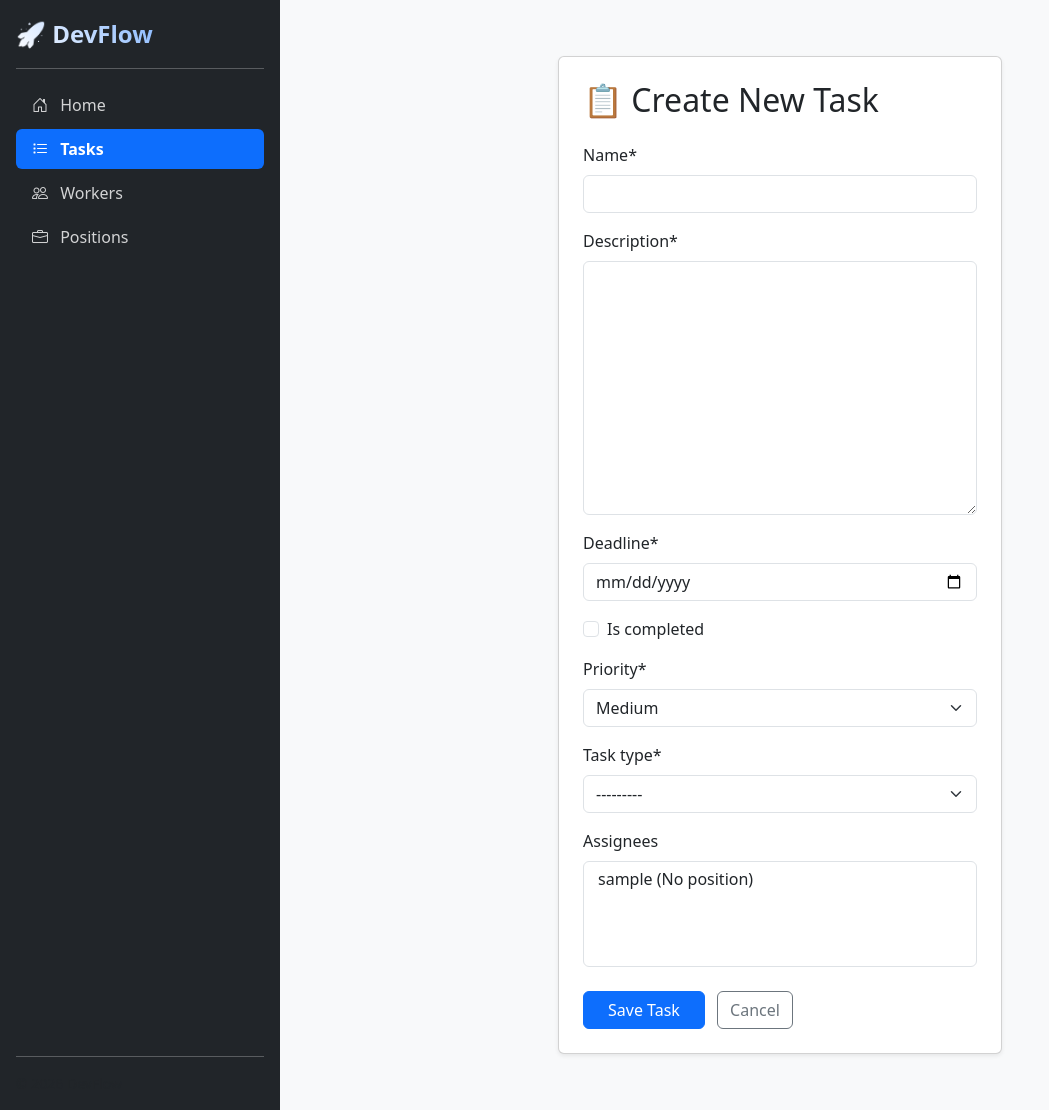
After one commit to Bohdan3457/it-task-manager, a Django app: page /task/create/ in a window 1280 px wide. The commit adds this page. Shown: the whole page, without its empty margins (0-1049 px from the left). Run offline with Django 5.2, Linux system fonts and the light colour scheme; the visitor is signed in with stand-in values (Sample User, id 1); data comes from the database, SQL or seed files in the repository; data that the repository does not hold is empty; some libraries are stand-ins or nearby versions.

Commit message:
Implement Task list, Task detail, and Position CRUD with templates

```diff
--- a/it_company_manager/settings.py
+++ b/it_company_manager/settings.py
@@ -38,6 +38,8 @@ INSTALLED_APPS = [
     'django.contrib.messages',
     'django.contrib.staticfiles',
     "task_manager",
+    "crispy_forms",
+    "crispy_bootstrap5",
 ]
 
 MIDDLEWARE = [
@@ -118,3 +120,7 @@ USE_TZ = True
 STATIC_URL = 'static/'
 
 AUTH_USER_MODEL = "task_manager.Worker"
+
+CRISPY_ALLOWED_TEMPLATE_PACKS = "bootstrap5"
+
+CRISPY_TEMPLATE_PACK = "bootstrap5"
--- /dev/null
+++ b/task_manager/forms.py
@@ -0,0 +1,10 @@
+from django import forms
+from .models import Task
+
+class TaskForm(forms.ModelForm):
+    class Meta:
+        model = Task
+        fields = ["name", "description", "deadline", "is_completed", "priority", "task_type", "assignees"]
+        widgets = {
+            "deadline": forms.DateInput(attrs={"type": "date"}),
+        }
--- a/task_manager/templates/task_manager/base.html
+++ b/task_manager/templates/task_manager/base.html
@@ -3,47 +3,96 @@
 <head>
     <meta charset="UTF-8">
     <meta name="viewport" content="width=device-width, initial-scale=1.0">
-    <title>{% block title %}IT Task Manager{% endblock %}</title>
-    <link href="https://cdn.jsdelivr.net/npm/bootstrap@5.3.2/dist/css/bootstrap.min.css" rel="stylesheet">
-    <link href="https://cdn.jsdelivr.net/npm/bootstrap-icons@1.11.1/font/bootstrap-icons.css" rel="stylesheet">
+    <title>{% block title %}DevFlow - IT Task Manager{% endblock %}</title>
+    <link href="https://cdn.jsdelivr.net/npm/bootstrap@5.3.0/dist/css/bootstrap.min.css" rel="stylesheet">
+    <link href="https://cdn.jsdelivr.net/npm/bootstrap-icons@1.11.0/font/bootstrap-icons.css" rel="stylesheet">
+    <style>
+        body, html {
+            height: 100%;
+            margin: 0;
+            background-color: #f8f9fa;
+        }
+        .wrapper {
+            display: flex;
+            height: 100vh;
+            overflow: hidden;
+        }
+        .sidebar-container {
+            width: 280px;
+            flex-shrink: 0;
+            background-color: #212529;
+        }
+        .content-container {
+            flex-grow: 1;
+            overflow-y: auto;
+            padding: 2rem;
+        }
+        .sidebar-link {
+            transition: all 0.2s ease-in-out;
+            border-radius: 0.375rem;
+            opacity: 0.8;
+        }
+        .sidebar-link:hover {
+            background-color: rgba(255, 255, 255, 0.1) !important;
+            color: #fff !important;
+            opacity: 1;
+            padding-left: 1rem;
+        }
+        .active-link {
+            background-color: #0d6efd !important;
+            color: #fff !important;
+            opacity: 1;
+            font-weight: 600;
+        }
+        .text-gradient {
+            background: linear-gradient(45deg, #fff, #86b7fe);
+            -webkit-background-clip: text;
+            -webkit-text-fill-color: transparent;
+        }
+    </style>
 </head>
-<body class="bg-light">
+<body>
 
-    <div class="container-fluid">
-        <div class="row">
-            <nav class="col-md-3 col-lg-2 d-md-block bg-dark text-white vh-100 px-3 pt-3 position-fixed">
-                <h4 class="text-center py-2 border-bottom border-secondary">DevFlow</h4>
-                <ul class="nav flex-column mt-4">
-                    <li class="nav-item mb-2">
-                        <a href="{% url 'task_manager:index' %}" class="nav-link text-white active">
+<div class="wrapper">
+    <div class="d-flex flex-column p-3 text-white sidebar-container">
+        <a href="{% url 'task_manager:index' %}" class="d-flex align-items-center mb-3 mb-md-0 me-md-auto text-white text-decoration-none">
+            <span class="fs-4 fw-bold text-gradient">🚀 DevFlow</span>
+        </a>
+        <hr>
+        <ul class="nav nav-pills flex-column mb-auto gap-1">
+            <li class="nav-item">
+                <a href="{% url 'task_manager:index' %}" class="nav-link text-white sidebar-link {% if request.resolver_match.url_name == 'index' %}active-link{% endif %}">
                     <i class="bi bi-house-door me-2"></i> Home
                 </a>
             </li>
-                    <li class="nav-item mb-2">
-                        <a href="{% url 'task_manager:task-list' %}" class="nav-link text-white-50">
+            <li>
+                <a href="{% url 'task_manager:task-list' %}" class="nav-link text-white sidebar-link {% if 'task' in request.resolver_match.url_name %}active-link{% endif %}">
                     <i class="bi bi-list-task me-2"></i> Tasks
                 </a>
             </li>
-                    <li class="nav-item mb-2">
-                        <a href="{% url 'task_manager:worker-list' %}" class="nav-link text-white-50">
+            <li>
+                <a href="{% url 'task_manager:worker-list' %}" class="nav-link text-white sidebar-link {% if 'worker' in request.resolver_match.url_name %}active-link{% endif %}">
                     <i class="bi bi-people me-2"></i> Workers
                 </a>
             </li>
+            <li>
+                <a href="{% url 'task_manager:position-list' %}" class="nav-link text-white sidebar-link {% if 'position' in request.resolver_match.url_name %}active-link{% endif %}">
+                    <i class="bi bi-briefcase me-2"></i> Positions
+                </a>
+            </li>
         </ul>
-                <div class="position-absolute bottom-0 start-0 w-100 p-3 border-top border-secondary bg-dark text-center">
-                    <small class="text-secondary">&copy; 2026 DevFlow</small>
+        <hr>
+        <div class="text-muted small">
+            © 2026 DevFlow
         </div>
-            </nav>
+    </div>
 
-            <main class="col-md-9 ms-sm-auto col-lg-10 px-md-4 pt-4" style="margin-left: 16.666667%;">
-                <div class="bg-white p-4 rounded shadow-sm">
+    <div class="content-container">
         {% block content %}
         {% endblock %}
     </div>
-            </main>
-        </div>
 </div>
 
-    <script src="https://cdn.jsdelivr.net/npm/bootstrap@5.3.2/dist/js/bootstrap.bundle.min.js"></script>
+<script src="https://cdn.jsdelivr.net/npm/bootstrap@5.3.0/dist/js/bootstrap.bundle.min.js"></script>
 </body>
 </html>
--- /dev/null
+++ b/task_manager/templates/task_manager/task_form.html
@@ -0,0 +1,25 @@
+{% extends "task_manager/base.html" %}
+{% load crispy_forms_tags %}
+
+{% block content %}
+<div class="container py-4">
+    <div class="row justify-content-center">
+        <div class="col-md-8 col-lg-6">
+            <div class="card shadow-sm p-4">
+                <h2 class="mb-4">📋 Create New Task</h2>
+
+                <form method="post" novalidate>
+                    {% csrf_token %}
+
+                    {{ form|crispy }}
+
+                    <div class="mt-4">
+                        <button type="submit" class="btn btn-primary px-4">Save Task</button>
+                        <a href="{% url 'task_manager:task-list' %}" class="btn btn-outline-secondary ms-2">Cancel</a>
+                    </div>
+                </form>
+            </div>
+        </div>
+    </div>
+</div>
+{% endblock %}
--- a/task_manager/templates/task_manager/worker_list.html
+++ b/task_manager/templates/task_manager/worker_list.html
@@ -1,11 +1,11 @@
 {% extends "task_manager/base.html" %}
 
-{% block title %}Workers - IT Task Manager{% endblock %}
+{% block title %}Worker - IT Task Manager{% endblock %}
 
 {% block content %}
     <div class="d-flex justify-content-between align-items-center mb-4">
         <h2>Worker List</h2>
-        <a href="#" class="btn btn-primary"><i class="bi bi-plus-lg"></i> Add Worker</a>
+        <a href="#" class="btn btn-primary"><i class="bi bi-plus-lg"></i>Add Worker</a>
     </div>
 
     {% if worker_list %}
--- a/task_manager/urls.py
+++ b/task_manager/urls.py
@@ -1,10 +1,17 @@
 from django.urls import path
-from .views import index, TaskListView, WorkerListView
+from django.views import View
+
+from .views import index, TaskListView, WorkerListView, PositionListView, TaskDetailView, TaskCreateView, \
+    PositionCreateView
 
 app_name = "task_manager"
 
 urlpatterns = [
     path("", index, name="index"),
     path("tasks/", TaskListView.as_view(), name="task-list"),
-    path("workers/", WorkerListView.as_view(), name="worker-list")
+    path("workers/", WorkerListView.as_view(), name="worker-list"),
+    path("positions/", PositionListView.as_view(), name="position-list"),
+    path("task/<int:pk>/", TaskDetailView.as_view(), name="task"),
+    path("task/create/", TaskCreateView.as_view(), name="task-create"),
+    path("position/create/", PositionCreateView.as_view(), name="position-create")
 ]
--- a/task_manager/views.py
+++ b/task_manager/views.py
@@ -3,6 +3,9 @@ from django.shortcuts import render
 from .models import Worker, Position, Task
 from django.views import generic
 from django.contrib.auth.mixins import LoginRequiredMixin
+from django.urls import reverse_lazy
+from .forms import TaskForm
+
 
 def index(request) -> HttpResponse:
     num_task = Task.objects.count()
@@ -24,7 +27,33 @@ class TaskListView(LoginRequiredMixin, generic.ListView):
     template_name = "task_manager/task_list.html"
 
 
+class TaskDetailView(LoginRequiredMixin, generic.DetailView):
+    model = Task
+    template_name = "task_manager/task_detail.html"
+    context_object_name = "task"
+
+
+class TaskCreateView(LoginRequiredMixin, generic.CreateView):
+    model = Task
+    form_class = TaskForm
+    template_name = "task_manager/task_form.html"
+    success_url = reverse_lazy("task_manager:task-list")
+
+
 class WorkerListView(LoginRequiredMixin, generic.ListView):
     model = Worker
     context_object_name = "worker_list"
     template_name = "task_manager/worker_list.html"
+
+
+class PositionListView(LoginRequiredMixin, generic.ListView):
+    model = Position
+    context_object_name = "position_list"
+    template_name = "task_manager/position_list.html"
+
+
+class PositionCreateView(LoginRequiredMixin, generic.CreateView):
+    model = Position
+    fields = ["name"]
+    template_name = "task_manager/position_form.html"
+    success_url = reverse_lazy("task_manager:position-list")
```
Also changed, not shown: task_manager/templates/task_manager/position_form.html (added, +25 -0 lines), task_manager/templates/task_manager/position_list.html (added, +48 -0 lines), task_manager/templates/task_manager/task_detail.html (added, +48 -0 lines), task_manager/templates/task_manager/task_list.html (+27 -15 lines). Lines whose indentation alone changed are shown as unchanged.
